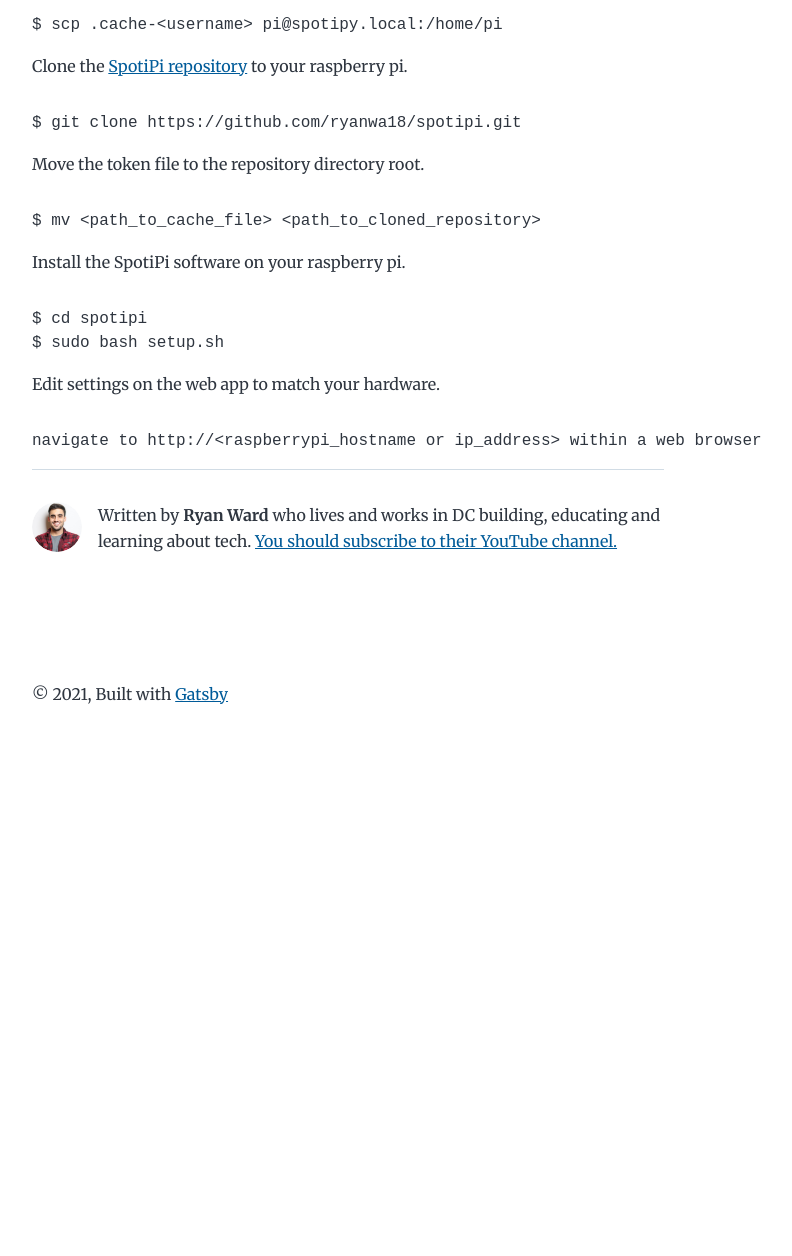
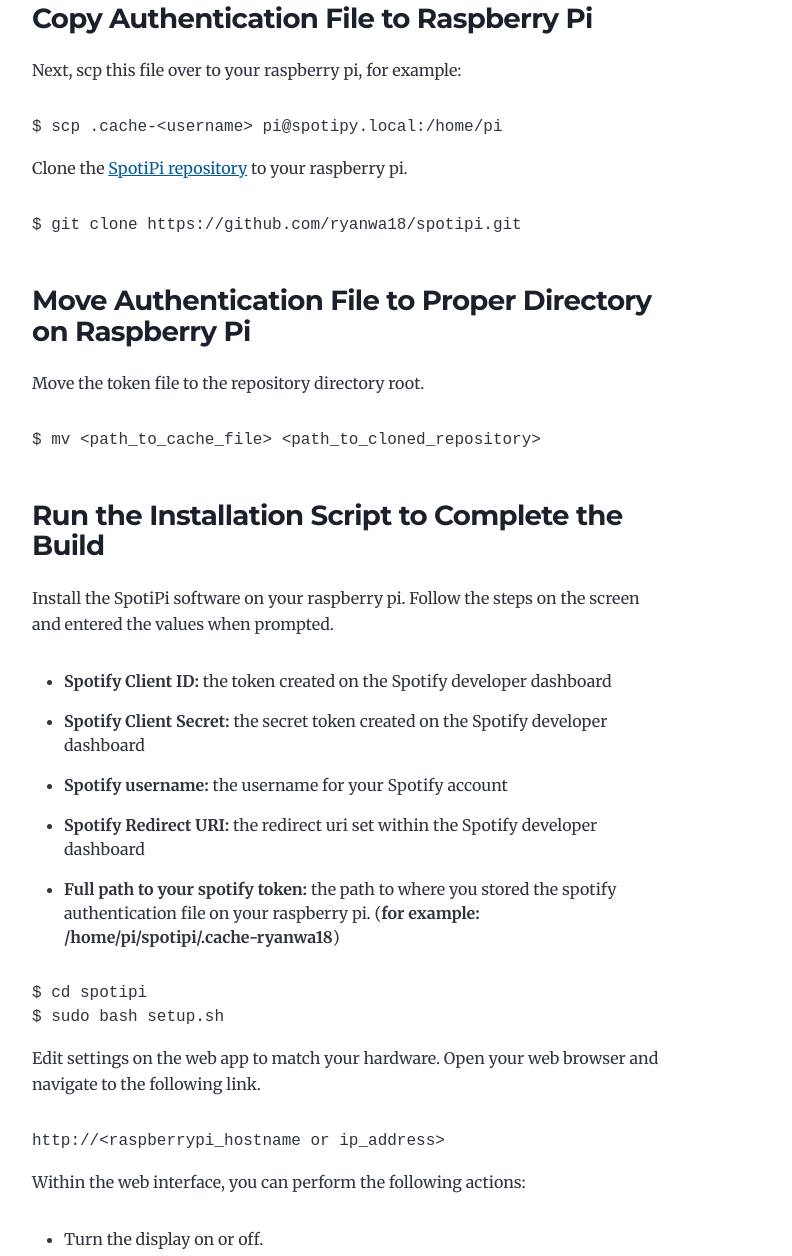
Before and after one commit to ryanwa18/ryanwardtech.com, a Gatsby site: page /guides/how-to-install-spotify-cover-art-display/ in a window 1280 px wide. Shown: the part 10744-12000 px from the top of the page, without its empty margins (292-1084 px from the left). Before the commit the page ends 11514 px from the top, so only its background shows below. Built offline with nearby package versions, Linux system fonts and the light colour scheme; Gatsby itself is replaced by a stand-in of ours; some packages are replaced by stand-ins of ours; code samples lack their colours.

Commit message:
Update content

````diff
--- a/content/blog/guides/how-to-install-spotify-cover-art-display/index.md
+++ b/content/blog/guides/how-to-install-spotify-cover-art-display/index.md
@@ -59,37 +59,74 @@
 ![Edit Spotify Developer Application](./spotipi_developer_edit.png)
 
 ### Generate Spotify Authentication File
+
 Before logging into the raspberry pi, you will need to generate an authentication token. To do this, you are going to want to clone my [SpotiPi repository](https://github.com/ryanwa18/spotipi) on your main computer with access to a web browser.
+
 ```
 $ git clone  https://github.com/ryanwa18/spotipi.git
 ```
+
 Next go ahead and change into the directory that the git clone created.
+
 ```
 $ cd spotipi
 ```
+
 Run the generate token script and enter the prompted Spotify credentials saved in the previous step.
+
 ```
 $ bash generate-token.sh
 ```
+
 This will generate a file named `.cache-<username>`
+
+### Copy Authentication File to Raspberry Pi
+
 Next, scp this file over to your raspberry pi, for example:
+
 ```
 $ scp .cache-<username> pi@spotipy.local:/home/pi
 ```
+
 Clone the [SpotiPi repository](https://github.com/ryanwa18/spotipi) to your raspberry pi.
+
 ```
 $ git clone https://github.com/ryanwa18/spotipi.git
 ```
+
+### Move Authentication File to Proper Directory on Raspberry Pi
+
 Move the token file to the repository directory root.
+
 ```
 $ mv <path_to_cache_file> <path_to_cloned_repository>
 ```
-Install the SpotiPi software on your raspberry pi.
+
+### Run the Installation Script to Complete the Build
+
+Install the SpotiPi software on your raspberry pi. Follow the steps on the screen and entered the values when prompted.
+
+* **Spotify Client ID:** the token created on the Spotify developer dashboard
+* **Spotify Client Secret:** the secret token created on the Spotify developer dashboard
+* **Spotify username:** the username for your Spotify account
+* **Spotify Redirect URI:** the redirect uri set within the Spotify developer dashboard
+* **Full path to your spotify token:** the path to where you stored the spotify authentication file on your raspberry pi. (**for example: /home/pi/spotipi/.cache-ryanwa18**)
+
 ```
 $ cd spotipi
 $ sudo bash setup.sh
 ```
-Edit settings on the web app to match your hardware.
+
+Edit settings on the web app to match your hardware. Open your web browser and navigate to the following link.
+
 ```
-navigate to http://<raspberrypi_hostname or ip_address> within a web browser
+http://<raspberrypi_hostname or ip_address>
 ```
+
+Within the web interface, you can perform the following actions:
+* Turn the display on or off.
+* Adjust the brightness of the display.
+* Adjust the size of the display if you are using a 64x64 matrix.
+
+## Thanks for Reading
+Thank you for reading my full build guide for SpotiPi. If you liked it [please consider subscribing to my YouTube channel](https://www.youtube.com/channel/UCv09vbalH7G--ILCkG3l28Q?sub_confirmation=1) for more content like this!
--- a/src/style.css
+++ b/src/style.css
@@ -169,8 +169,8 @@
 
 ul,
 ol {
-  margin-left: var(--spacing-0);
-  margin-right: var(--spacing-0);
+  margin-left: var(--spacing-8);
+  margin-right: var(--spacing-8);
   padding: var(--spacing-0);
   margin-bottom: var(--spacing-8);
   list-style-position: outside;
````
